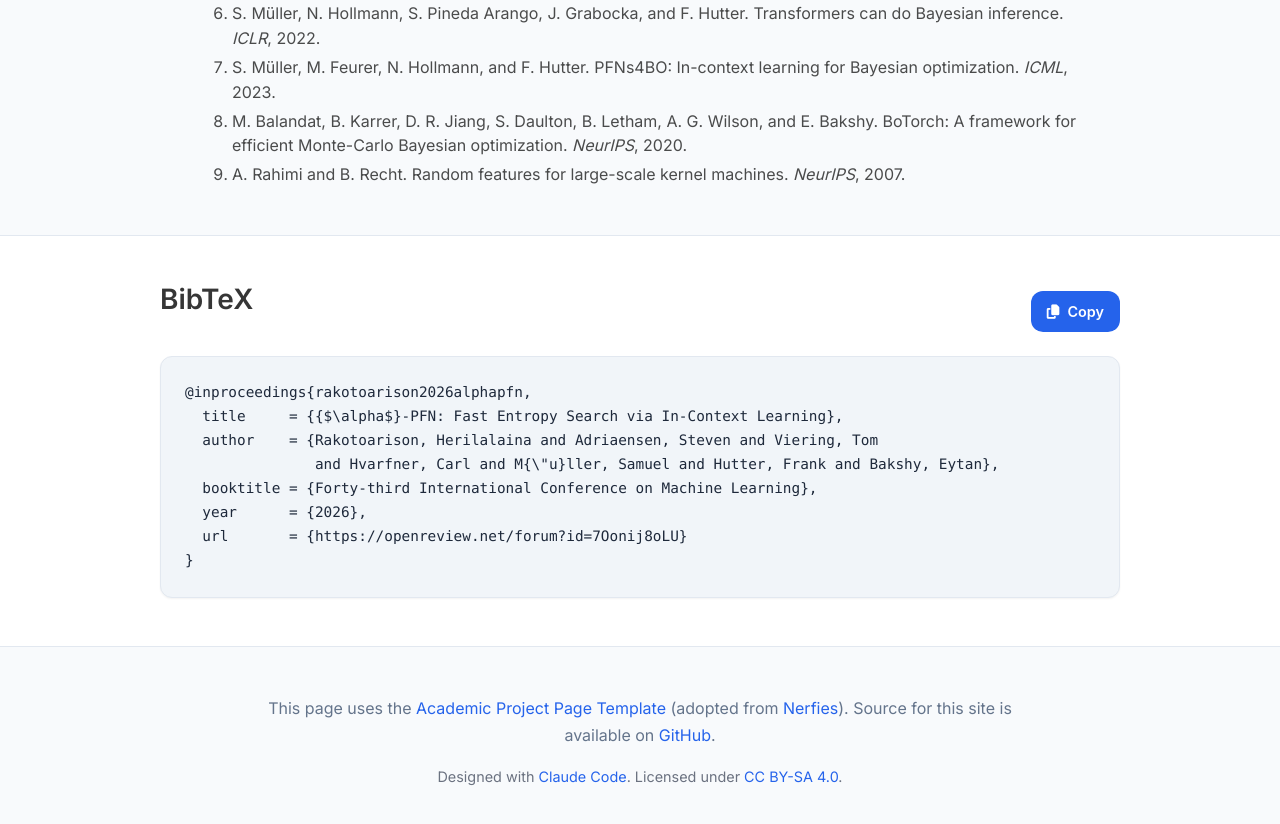
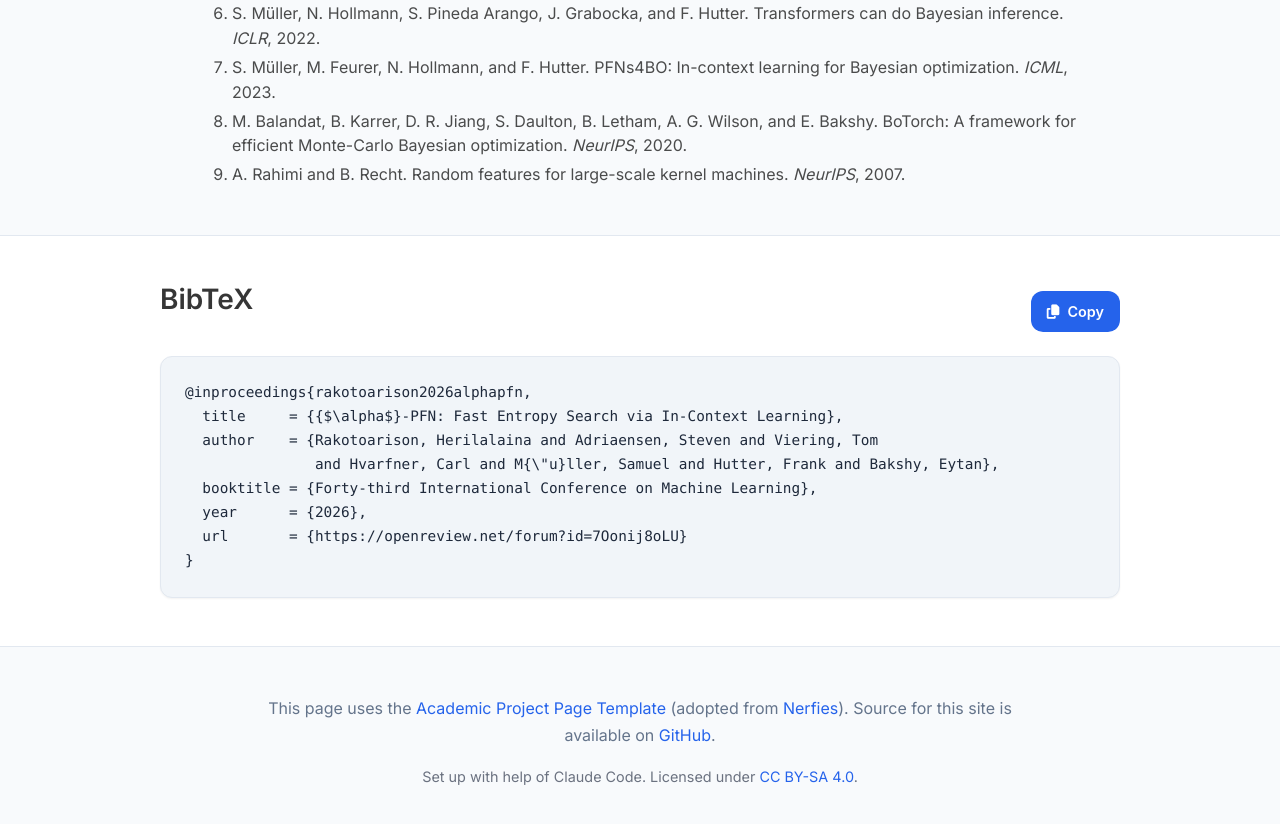
Before and after one commit to automl/AlphaPFN, a plain HTML site: page index.html in a window 1280 px wide. Shown: the part 6783-7607 px from the top of the page. Drawn offline with nearby package versions, Linux system fonts and the light colour scheme; some icons are missing.

Commit message:
Footer: rephrase Claude Code credit, drop link

```diff
--- a/index.html
+++ b/index.html
@@ -586,7 +586,7 @@ for step in range(num_steps):
               Source for this site is available on <a href="https://github.com/automl/AlphaPFN" target="_blank">GitHub</a>.
             </p>
             <p style="font-size: 0.9rem; color:#6b7280;">
-              Designed with <a href="https://claude.com/claude-code" target="_blank">Claude Code</a>.
+              Set up with help of Claude Code.
               Licensed under
               <a rel="license" href="http://creativecommons.org/licenses/by-sa/4.0/" target="_blank">CC BY-SA 4.0</a>.
             </p>
```
